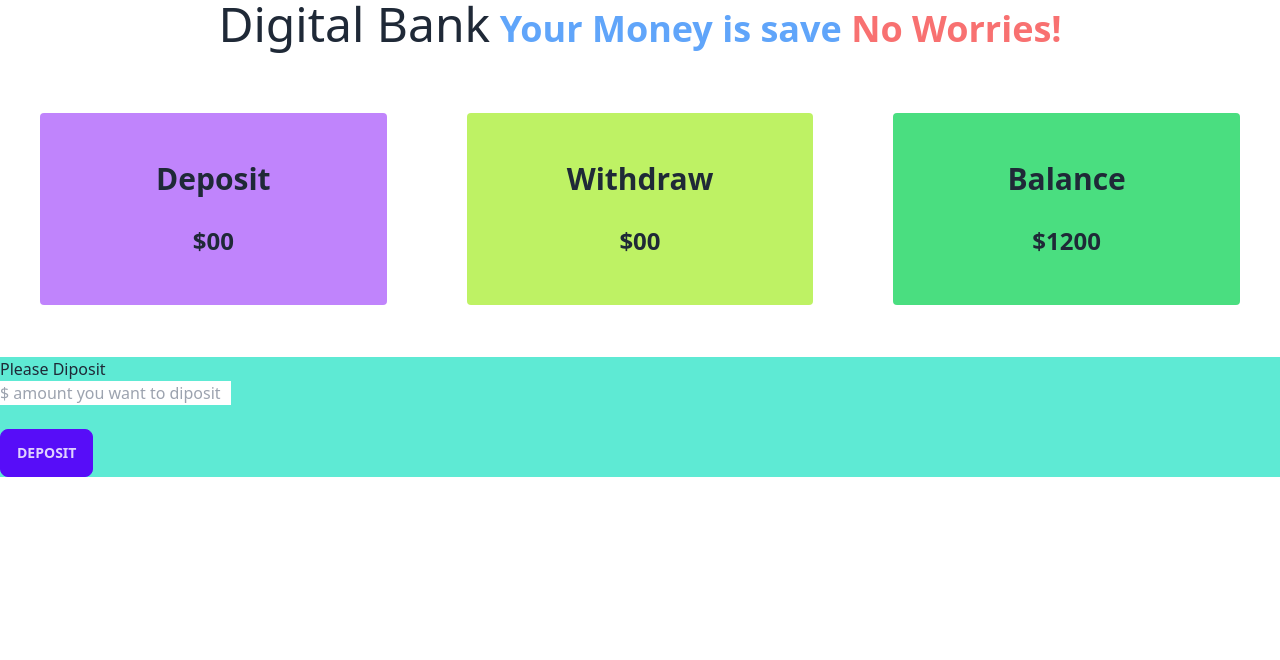
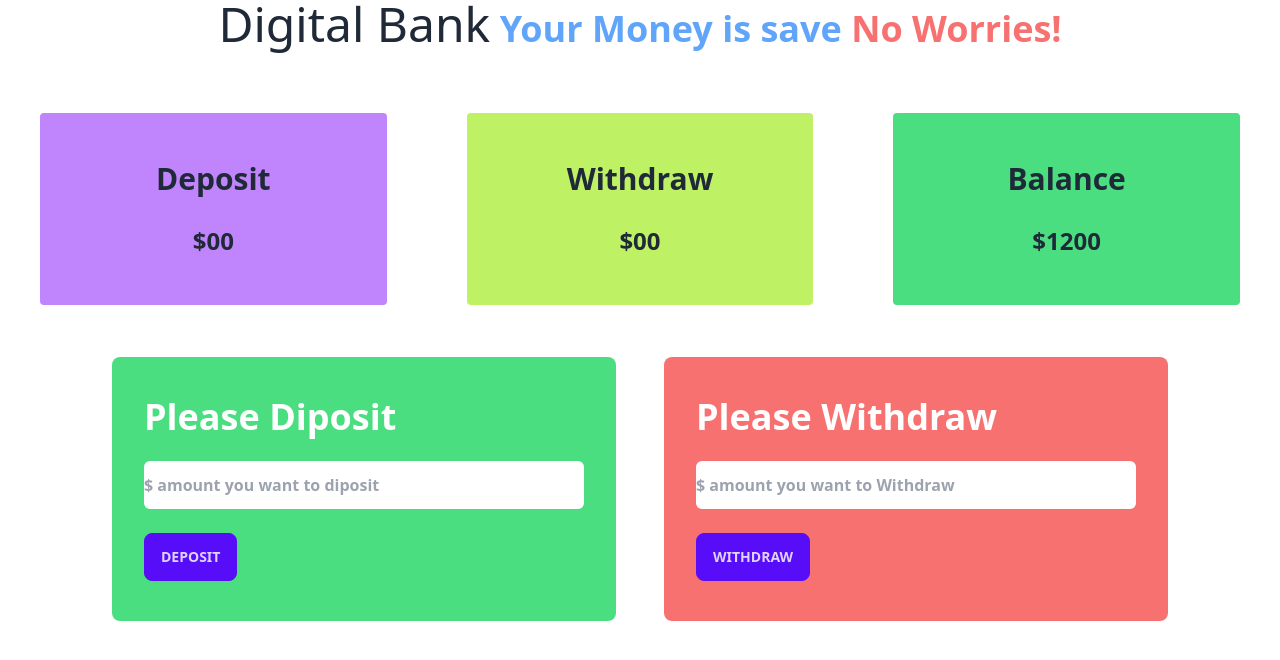
Before and after one commit to rashaduldev/Digital-Bank, a plain HTML site: page bank.html in a window 1280 px wide. Drawn offline with nearby package versions, Linux system fonts and the light colour scheme.

Commit message:
Update bank.html

```diff
--- a/bank.html
+++ b/bank.html
@@ -27,12 +27,20 @@
     </section>
 
     <!-- add section -->
-    <section class="mt-7">
-        <div class="bg-teal-300">
-            <h2>Please Diposit</h2>
-            <input type="text" placeholder="$ amount you want to diposit"> <br><br>
+    <section class="mt-2 flex flex-col lg:flex-row justify-center gap-12 text-white font-bold">
+        <div class="bg-green-400 px-8 py-10 h-auto w-full mx-auto lg:ml-28 m-5 rounded-lg">
+            <!-- <h2 class="bg-gray-500">Lorem ipsum, dolor sit amet consectetur adipisicing elit.</h2> -->
+            <h2 class="text-4xl mb-6">Please Diposit</h2>
+            <input class="h-12 w-full rounded-md" type="text" placeholder="$ amount you want to diposit"> <br><br>
             <button class="btn btn-primary">Deposit</button>
         </div>
+        <div class="bg-red-400 rounded-lg px-8 py-10 h-auto w-full mx-auto lg:mr-28 m-5">
+            <!-- <h2 class="bg-gray-500">Lorem ipsum, dolor sit amet consectetur adipisicing elit.</h2> -->
+            <h2 class="text-4xl mb-6">Please Withdraw</h2>
+            <input class="h-12 w-full rounded-md" type="text" placeholder="$ amount you want to Withdraw"> <br><br>
+            <button class="btn btn-primary">Withdraw</button>
+        </div>
+
     </section>
 </body>
 </html>
```
